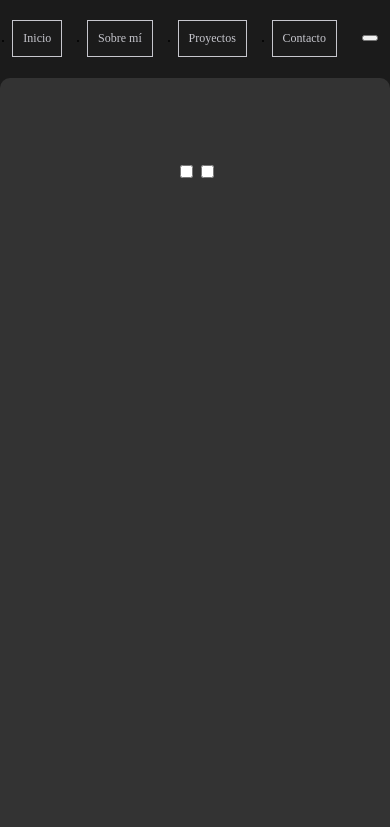
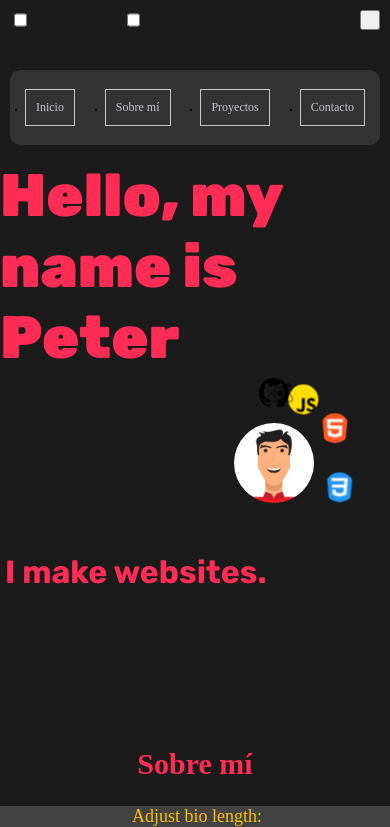
Before and after one commit to MacDuki/Portfolio, a plain HTML site: page index.html in a window 390 px wide. Both pictures are taken after a click on the button 369 px from the left and 38 px from the top of the page. Shown: the top 827 px of the page. Drawn offline with Linux system fonts and the light colour scheme.

Commit message:
Cambios en navbar

```diff
--- a/index.html
+++ b/index.html
@@ -13,29 +13,31 @@
     <!--<link rel="stylesheet" href="/newNewPortfolio/styles-tablet.css" media="(min-width: 855px) and (max-width: 1023px)"/> -->
 </head>
 <body>
-    <header>
-        <nav class="navbar ">
+    <header class="header">
+      <div class="button-settings-container">
+        <div class="toggle-options">
+          <input type="checkbox">
+          <input type="checkbox">
+        </div>
+        <button type="button" class="button-settings"></button>
+      </div>
+      <div class="inactive settings-mobile" >
+        <nav class="navbar">
           <ul>
-            <li><a href="#inicio">Inicio</a></li>
-            <li><a href="#sobre-mi">Sobre mí</a></li>
-            <li><a href="#proyectos">Proyectos</a></li>
-            <li><a href="#contacto">Contacto</a></li>
-            <button type="button" class="button-settings"></button>
+            <li class="button-section"><a href="#inicio">Inicio</a></li>
+            <li class="button-section"><a href="#sobre-mi">Sobre mí</a></li>
+            <li class="button-section"><a href="#proyectos">Proyectos</a></li>
+            <li class="button-section"><a href="#contacto">Contacto</a></li>
           </ul>
-
         </nav>
 
-        <div class="inactive settings-mobile" >
-          <div>
-            <input type="checkbox">
-            <input type="checkbox">
-          </div>
-        </div>
+
+      </div>
     </header>
 
     <main>
         <section id="inicio">
-            <h1>Hello, my name is Peter</h1>
+            <h1 class="inicio-tittle">Hello, my name is Peter</h1>
             <aside>
             <img class="profile-picture" src="./asets/avatar.jpg" alt="Foto del susodicho"/>
               <div class="icon-container">
--- a/main.js
+++ b/main.js
@@ -1,32 +1,54 @@
 
 
-// Button mobile menu  //
+//  mobile menu  //
 
 window.addEventListener('load', () => {
     let buttonNavSettings = document.querySelector('.button-settings');
     buttonNavSettings.addEventListener('click', navAllSettings);
+    navSettingsMobile.style.display='none';
   });
 
-
-// let toggleNavSettingsMobile = () => {
-//     const navSettingsMobile = document.querySelector('.settings-mobile');
-//     const body = document.querySelector('body');
-//     navSettingsMobile.classList.toggle('inactive');
-//     body.style.overflow = 'hidden';
-// }
+const navbar = document.querySelector('.navbar');
 const body = document.querySelector('body');
 const navSettingsMobile = document.querySelector('.settings-mobile');
+const inicioH1 = document.querySelector('.inicio-tittle');
+const header = document.querySelector('.header')
+const buttonsSection = document.querySelectorAll('.button-section');
 let activeButton = false;
+
 function navAllSettings() {
   activeButton = !activeButton;
 
   if (activeButton) {
     navSettingsMobile.classList.remove('inactive');
+    navSettingsMobile.style.display=''
     body.style.overflow = 'hidden';
+    inicioH1.style.marginTop = '4.5rem'
+    header.style.borderWidth = "0";
+    header.style.borderStyle = "";
+    header.style.borderColor = "";
+    buttonsSection.forEach(button => {
+        button.addEventListener('click', () => {
+          navSettingsMobile.style.display='none';
+          body.style.overflow = 'visible';
+          navSettingsMobile.classList.add('inactive');
+          activeButton = false;
+          inicioH1.style.marginTop = '1.5rem'
+          header.style.borderWidth = "2px";
+          header.style.borderStyle = "solid";
+          header.style.borderColor = "red";
+          console.log("Escucho al boton de sección")
+      });
+    })
     console.log("El botón fue presionado");
   } else {
+    setTimeout(()=>navSettingsMobile.style.display='none',800)
     navSettingsMobile.classList.add('inactive');
     body.style.overflow = '';
+    inicioH1.style.marginTop = '1.5rem'
+    header.style.borderWidth = "2px";
+    header.style.borderStyle = "solid";
+    header.style.borderColor = "red";
     console.log("El botón fue presionado nuevamente");
   }
 }
@@ -80,29 +102,3 @@ elements.forEach(element => {
     }
   });
 });
-
-
-//Navbar fixed (Stop)//
-// Obtener el elemento de la navbar
-const navbar = document.querySelector('.navbar');
-
-// Obtener la posición de la sección deseada
-const desiredSection = document.querySelector('#sobre-mi');
-const desiredSectionPosition = desiredSection.offsetTop;
-
-// Función para verificar la posición de desplazamiento y agregar/quitar la clase en la navbar
-function handleNavbarPosition() {
-  const scrollPosition = window.pageYOffset || document.documentElement.scrollTop;
-
-  if (scrollPosition >= desiredSectionPosition) {
-    navbar.classList.add('fixed-navbar');
-  } else {
-    navbar.classList.remove('fixed-navbar');
-  }
-}
-
-// Escuchar el evento de desplazamiento de la ventana
-window.addEventListener('scroll', handleNavbarPosition);
-
-// Ejecutar la función inicialmente para verificar la posición inicial de la página
-handleNavbarPosition();
--- a/styles-mobile.css
+++ b/styles-mobile.css
@@ -14,16 +14,21 @@ body {
     padding: 0;
     box-sizing:border-box;
     background-color: var(--main-black-color);
+    overflow-x: hidden;
   }
 
 
-  .inactive {
+  /* .inactive {
     display: none !important;
-  }
+  } */
+
                                     /* Navbar */
 
 header {
   display: block;
+  position: relative;
+  padding: 1rem;
+  border: 2px solid red;
 }
 
 .navbar {
@@ -53,29 +58,76 @@ header {
 }
 
                                                 /* Settings mobile*/
+.button-settings-container {
+  display: flex;
+  justify-content: space-between;
+}
 
 .settings-mobile {
-    position:absolute;
+    position:relative;
+    top: 4rem;
     background-color: #333;
     width: 100%;
     height: 100%;
     z-index: 1000;
     display: block;
     border-radius: 1rem;
-
+    animation: fadeIn 1s ease forwards;
 }
 
-.settings-mobile div {
-  position: absolute;
-  z-index: 1001;
-  top: 10%;
-  left: 45%;
+@keyframes fadeIn {
+  from {
+    top: 0;
+  } to {
+    top: 4rem;
+  }
+}
+
+.settings-mobile.inactive {
+  animation: combinedAnimations .7s ease forwards;
+}
+
+@keyframes combinedAnimations {
+  0% {
+    opacity: 1;
+    transform: translateY(0);
+  }
+  75% {
+    opacity: 0.5;
+    transform: translateY(-2rem);
+  }
+  100% {
+    opacity: 0;
+    transform: translateY(-4rem);
+  }
+}
+
+.toggle-options {
+  /* position: absolute; */
+  display: flex;
+  justify-content: center;
+}
+
+.toggle-options input:first-child {
+  margin-right: 5rem;
+}
+
+.toggle-options input:last-child {
+  margin-left: 5rem;
+}
+
+.button-settings {
+  position: relative;
+  /* margin-left: 90%; */
+  width: 2rem;
+  height: 2rem;
 }
 
                                                 /* Inicio */
 
+
   #inicio h1 {
-    margin: 0;
+    margin-top: 1.5rem;
     font-size: 6rem;
     color: var(--main-red-color);
     font-family: 'Rubik', sans-serif;
@@ -271,7 +323,7 @@ figure {
 
  #proyectos img {
     height: 18rem;
-    width: 100%;
+    max-width: 100%;
  }
 
 
```
